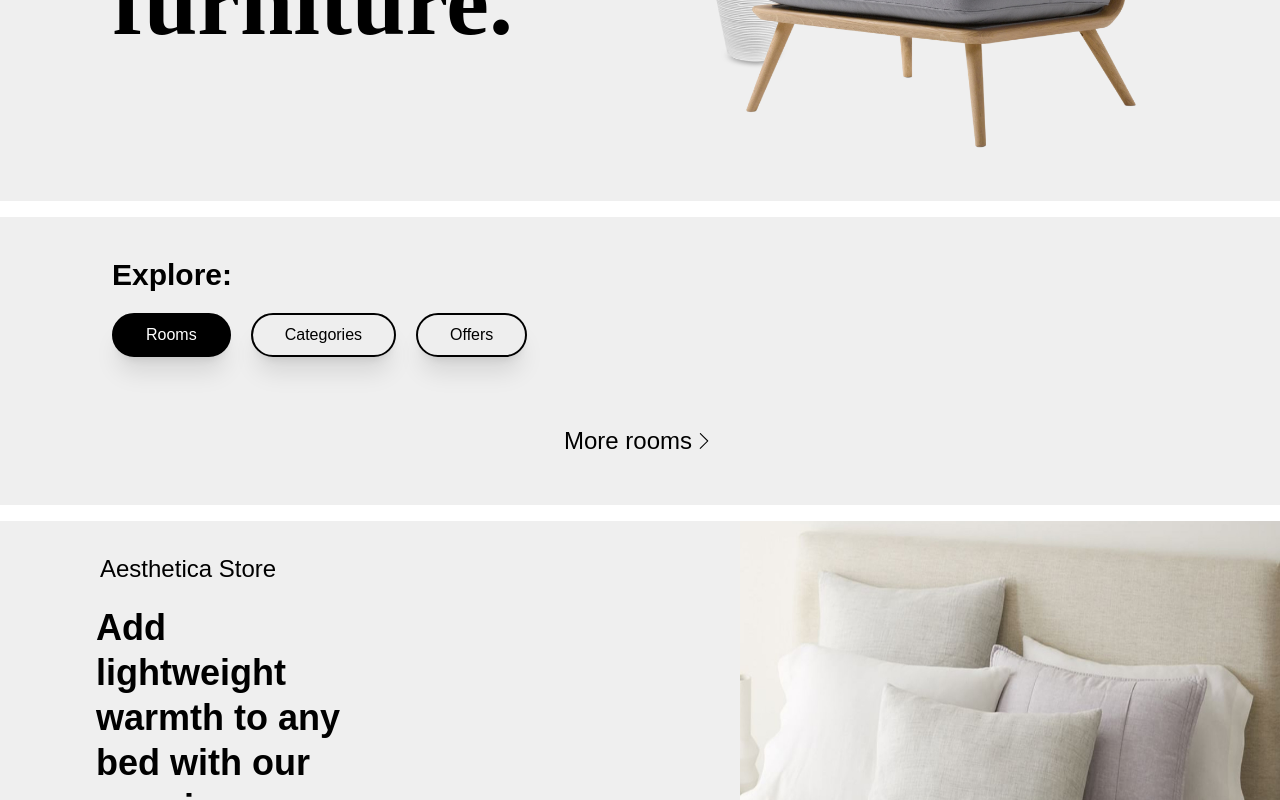
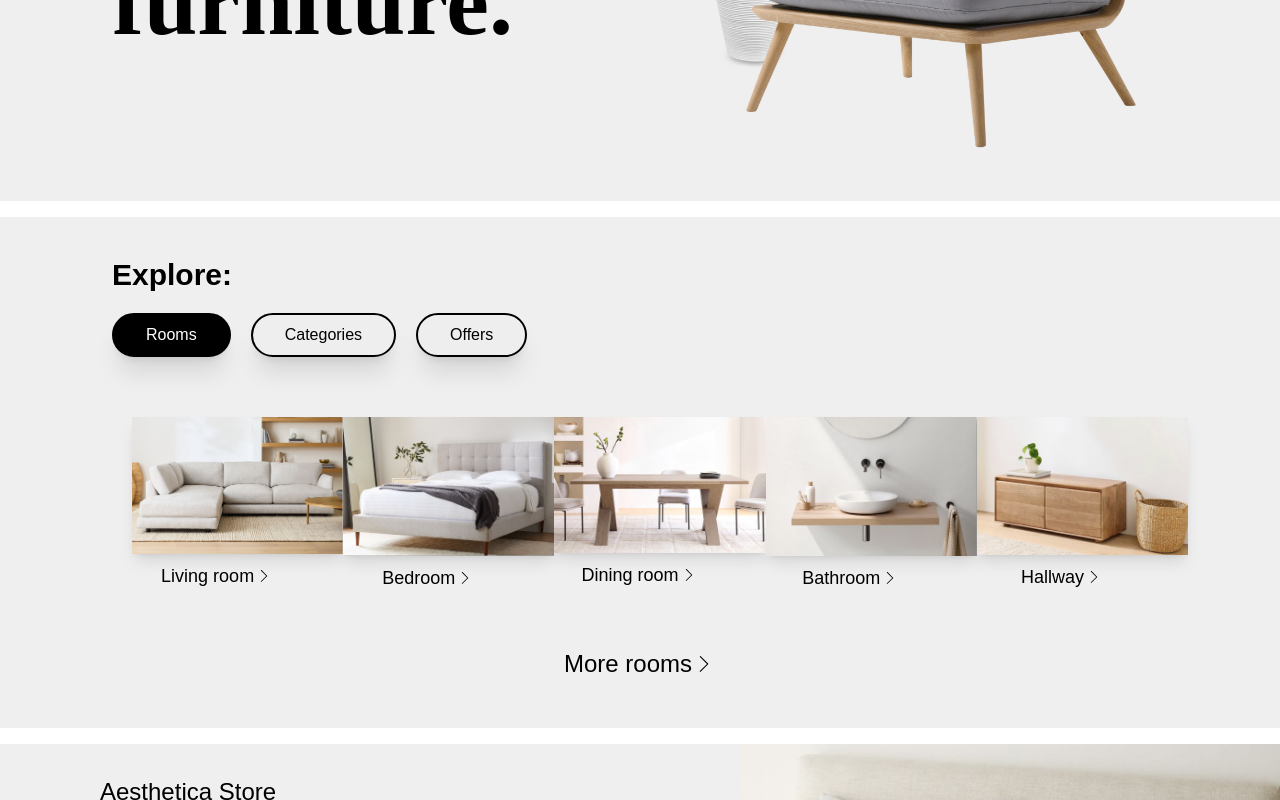
Before and after one commit to vdumic/HCI-2022-23, a Next.js app in the folder aesthetica/: page / in a window 1280 px wide. Shown: the part 362-1162 px from the top of the page. Built offline with nearby package versions, Linux system fonts and the light colour scheme.

Commit message:
WIP: Home page explore, images added

```diff
--- a/aesthetica/components/Home/Explore.js
+++ b/aesthetica/components/Home/Explore.js
@@ -1,6 +1,11 @@
 import ExploreButton from "./ExploreButton";
 import { SlArrowRight } from "react-icons/sl";
 import Link from "next/link";
+import Image from "next/image";
+
+import { exploreItems } from "../../constants/NavBar";
+
+import ExploreItem from "./ExploreItem";
 
 const Explore = () => {
   return (
@@ -10,6 +15,11 @@ const Explore = () => {
         <ExploreButton title="Rooms" isClicked="true" />
         <ExploreButton title="Categories" />
         <ExploreButton title="Offers" />
+      </div>
+      <div className="flex justify-center mt-10">
+        {exploreItems.map(({ label, image }) => (
+          <ExploreItem title={label} image={image} />
+        ))}
       </div>
       <div className="flex justify-center my-10">
         <Link href="/store">
--- /dev/null
+++ b/aesthetica/components/Home/ExploreItem.js
@@ -0,0 +1,27 @@
+import Link from "next/link";
+import Image from "next/image";
+import { SlArrowRight } from "react-icons/sl";
+
+const ExploreItem = ({ title, image }) => {
+  return (
+    <div>
+      <Image
+        alt={title}
+        src={image}
+        height="160"
+        width="240"
+        className="shadow-lg mx-5"
+      />
+      <div className="flex justify-center">
+        <Link href={`/store/${title}`}>
+          <button className="flex justify-center text-black text-lg text-normal py-2 px-8 ">
+            <p>{title}</p>
+            <SlArrowRight className="h-5 w-5 sm:inline cursor-pointer pt-2" />
+          </button>
+        </Link>
+      </div>
+    </div>
+  );
+};
+
+export default ExploreItem;
--- a/aesthetica/constants/NavBar.js
+++ b/aesthetica/constants/NavBar.js
@@ -1,3 +1,9 @@
+import LivingRoom from "../assets/living_room.png";
+import Bedroom from "../assets/bedroom.png";
+import DiningRoom from "../assets/dining_room.png";
+import Bathroom from "../assets/bathroom.png";
+import Hallway from "../assets/hallway.png";
+
 export const navigationItems = [
   { label: "Home", path: "/" },
   { label: "Store", path: "/store" },
@@ -7,10 +13,9 @@ export const navigationItems = [
 ];
 
 export const exploreItems = [
-  { label: "Living room" },
-  { label: "Bedroom" },
-  { label: "Dining room" },
-  { label: "Bathroom" },
-  { label: "Hallway" },
-  { label: "Kitchen" },
+  { label: "Living room", image: LivingRoom },
+  { label: "Bedroom", image: Bedroom },
+  { label: "Dining room", image: DiningRoom },
+  { label: "Bathroom", image: Bathroom },
+  { label: "Hallway", image: Hallway },
 ];
```
